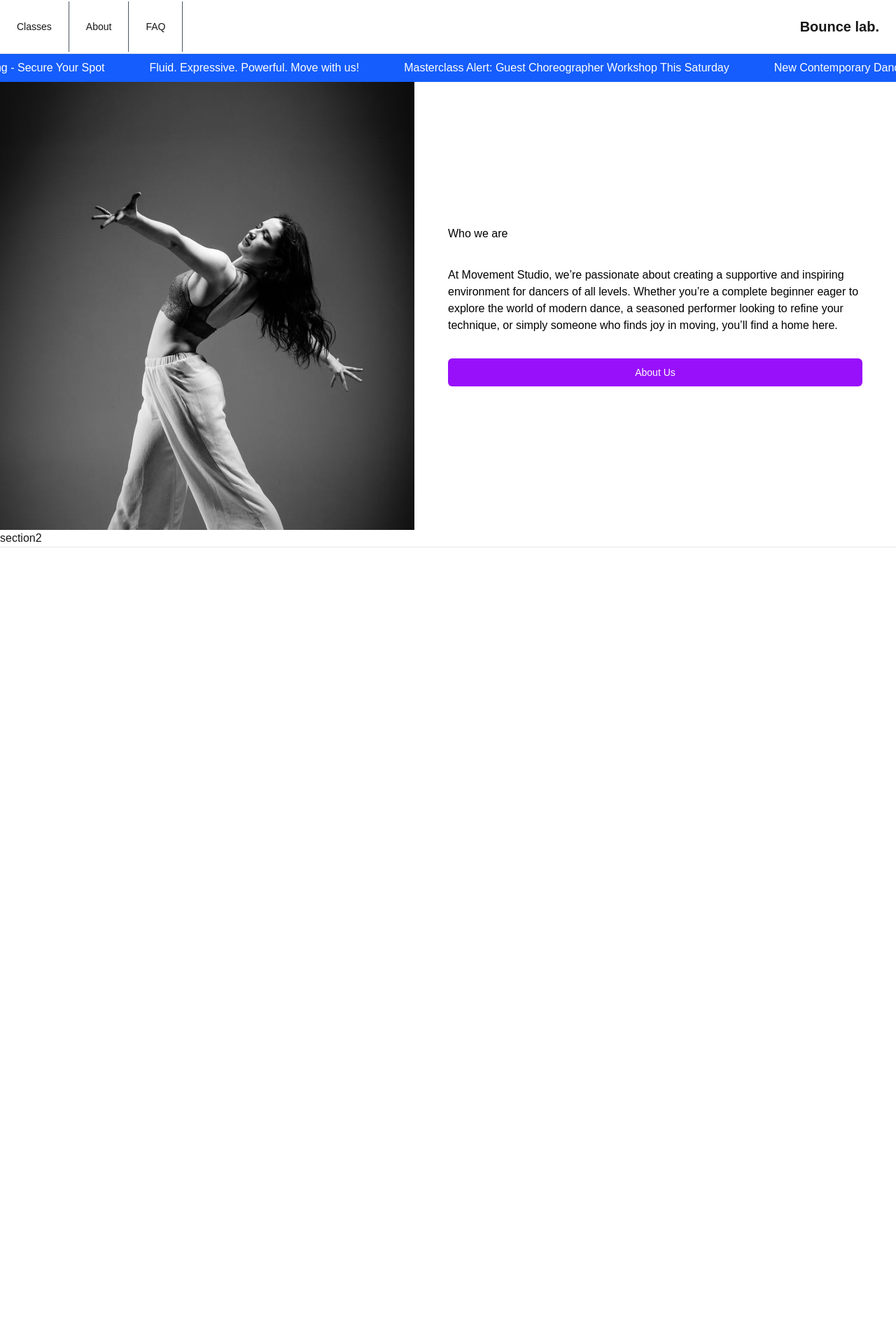
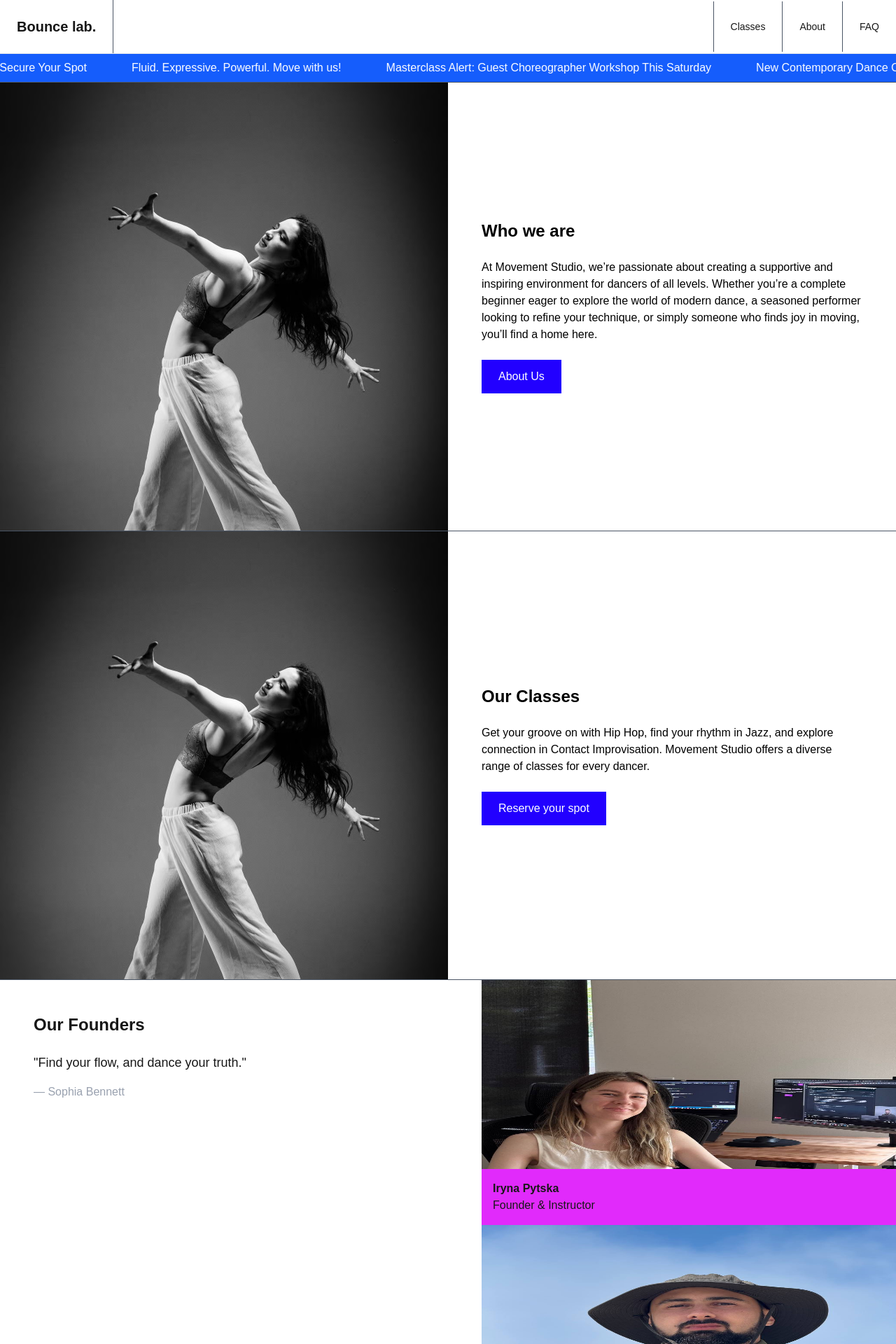
Before and after one commit to Yevhenii770/twerk, a Next.js app: page / in a window 1280 px wide. Shown: the top 1920 px of the page at 70% size. Before the commit the page ends 846 px from the top, so only its background shows below. Built offline with nearby package versions, Linux system fonts and the light colour scheme; a web font is replaced by a local one.

Commit message:
home page

```diff
--- a/app/(marketing)/about/page.tsx
+++ b/app/(marketing)/about/page.tsx
@@ -1,5 +1,3 @@
-import Image from "next/image";
-
 export default function About() {
   return (
     <div className="font-sans grid grid-rows-[20px_1fr_20px] items-center justify-items-center min-h-screen p-8 pb-20 gap-16 sm:p-20">
--- a/app/(marketing)/classes/page.tsx
+++ b/app/(marketing)/classes/page.tsx
@@ -1,5 +1,3 @@
-import Image from "next/image";
-
 export default function Classes() {
   return (
     <div className="font-sans grid grid-rows-[20px_1fr_20px] items-center justify-items-center min-h-screen p-8 pb-20 gap-16 sm:p-20">
--- a/app/(marketing)/layout.tsx
+++ b/app/(marketing)/layout.tsx
@@ -1,5 +1,4 @@
 import Link from "next/link";
-import Button from "@/components/ui/Button";
 
 export default async function MarketingLayout({
   children,
@@ -7,12 +6,17 @@ export default async function MarketingLayout({
   children: React.ReactNode;
 }) {
   return (
-    <div className="flex min-h-screen flex-col">
+    <>
       <header className="border-b border-gray-200 dark:border-dark-border-subtle bg-dark dark:bg-dark-base   w-full ">
         <div className="flex items-center justify-between divide-x-1 divide-gray-600">
+          <div className="p-6  mr-auto ">
+            <Link href="/" className="text-xl font-bold ">
+              Bounce lab.
+            </Link>
+          </div>
           <nav className="hidden md:flex ">
             <ul className="flex divide-x-1 divide-gray-600">
-              <li className="p-6 hover:bg-blue-600 transition-colors duration-300">
+              <li className="p-6 hover:bg-blue-600 transition-colors duration-300 border-l border-gray-600">
                 <Link href="/classes" className="text-sm   font-medium ">
                   Classes
                 </Link>
@@ -23,7 +27,7 @@ export default async function MarketingLayout({
                   About
                 </Link>
               </li>
-              <li className="p-6 hover:bg-blue-600 transition-colors duration-300">
+              <li className="p-6 hover:bg-blue-600 transition-colors duration-300 ">
                 {" "}
                 <Link href="/faq" className="text-sm   font-medium ">
                   FAQ
@@ -31,11 +35,6 @@ export default async function MarketingLayout({
               </li>
             </ul>
           </nav>
-          <div className="p-6  ml-auto">
-            <Link href="/" className="text-xl font-bold ">
-              Bounce lab.
-            </Link>
-          </div>
         </div>
       </header>
 
@@ -44,6 +43,6 @@ export default async function MarketingLayout({
       <footer className="border-t border-gray-200 dark:border-dark-border-subtle bg-dark dark:bg-dark-base">
         <div className="container mx-auto px-4 py-8"></div>
       </footer>
-    </div>
+    </>
   );
 }
--- a/app/(marketing)/page.tsx
+++ b/app/(marketing)/page.tsx
@@ -1,10 +1,12 @@
 import SectionContainer from "@/components/SectionContainer";
-import ImageSetup from "@/components/ui/Image";
+import ImageSetup from "@/components/ui/ImageSetup";
 import NewsTicker from "@/components/ui/NewsTicker";
 import Button from "@/components/ui/Button";
+import Link from "next/link";
+
 export default function Home() {
   return (
-    <div className="">
+    <>
       <NewsTicker
         items={[
           "New Contemporary Dance Classes Now Enrolling - Secure Your Spot",
@@ -14,13 +16,14 @@ export default function Home() {
         durationSec={18}
       />
       <SectionContainer>
-        <div className="relative flex-1 h-[60vh] md:h-[80vh] overflow-hidden">
-          {/* <h2 className="text-white z-1">Vision</h2> */}
-          <ImageSetup src="/sample.png" alt="alt test text" />
+        <div className="flex flex-col md:flex-row w-full">
+          <div className="relative w-full md:w-1/2 h-[60vh] md:h-[80vh] overflow-hidden">
+            <ImageSetup src="/sample.png" alt="Vision image" variant="cover" />
           </div>
-        <div className="flex-1 flex items-center justify-center  bg-white p-[48px]">
-          <div className="flex flex-col flex-start gap-[35px]">
-            <h3 className="text-black">Who we are</h3>
+
+          <div className="flex w-full md:w-1/2 items-center bg-white p-8 md:p-12">
+            <div className="flex flex-col gap-6 w-full">
+              <h3 className="text-black text-2xl font-bold">Who we are</h3>
               <p className="text-black">
                 At Movement Studio, we’re passionate about creating a supportive
                 and inspiring environment for dancers of all levels. Whether
@@ -28,14 +31,73 @@ export default function Home() {
                 dance, a seasoned performer looking to refine your technique, or
                 simply someone who finds joy in moving, you’ll find a home here.
               </p>
-
-            <Button type="submit" className="w-full" variant="primary">
+              <Link href="/about" className="w-fit">
+                <Button
+                  type="submit"
+                  className="self-start md:w-auto"
+                  variant="primary"
+                >
                   About Us
                 </Button>
+              </Link>
+            </div>
           </div>
         </div>
       </SectionContainer>
-      <section>section2</section>
+      <SectionContainer>
+        <div className="flex flex-col md:flex-row w-full">
+          <div className="relative w-full md:w-1/2 h-[60vh] md:h-[80vh] overflow-hidden">
+            <ImageSetup src="/sample.png" alt="Classes image" variant="cover" />
           </div>
+
+          <div className="flex w-full md:w-1/2 items-center bg-white p-8 md:p-12">
+            <div className="flex flex-col gap-6 w-full">
+              <h3 className="text-black text-2xl font-bold">Our Classes</h3>
+              <p className="text-black">
+                Get your groove on with Hip Hop, find your rhythm in Jazz, and
+                explore connection in Contact Improvisation. Movement Studio
+                offers a diverse range of classes for every dancer.
+              </p>
+              <Link href="/classes" className="w-fit">
+                <Button
+                  type="submit"
+                  className="self-start md:w-auto"
+                  variant="primary"
+                >
+                  Reserve your spot
+                </Button>
+              </Link>
+            </div>
+          </div>
+        </div>
+      </SectionContainer>
+      <SectionContainer>
+        <div className="flex-1 p-8 md:p-12">
+          <h2 className="text-2xl font-bold mb-6">Our Founders</h2>
+          <p className="text-lg mb-4">
+            "Find your flow, and dance your truth."
+          </p>
+          <p className="text-gray-400">— Sophia Bennett</p>
+        </div>
+
+        <div className="flex-1 grid grid-rows-2">
+          <div className="relative h-[250px] md:h-[350px]">
+            <ImageSetup src="/iryna.jpg" alt="Classes image" />
+            <div className="absolute bottom-0 left-0 w-full bg-fuchsia-500 p-4">
+              <h3 className="font-bold">Iryna Pytska</h3>
+              <p>Founder & Instructor</p>
+            </div>
+          </div>
+
+          <div className="relative h-[250px] md:h-[350px]">
+            <ImageSetup src="/yevhenii.jpg" alt="Classes image" />
+            <div className="absolute bottom-0 left-0 w-full bg-cyan-100 p-4">
+              <h3 className="font-bold text-black">Yevhenii Sitolenko</h3>
+              <p className="text-black">Web developer</p>
+            </div>
+          </div>
+        </div>
+      </SectionContainer>
+    </>
   );
 }
--- a/components/SectionContainer.tsx
+++ b/components/SectionContainer.tsx
@@ -1,9 +1,23 @@
+import React from "react";
+import { cn } from "@/lib/utils";
+
+type SectionContainerProps = {
+  children: React.ReactNode;
+  className?: string;
+};
+
 export default function SectionContainer({
   children,
-}: {
-  children: React.ReactNode;
-}) {
+  className,
+}: SectionContainerProps) {
   return (
-    <section className="flex flex-col md:flex-row w-full ">{children}</section>
+    <section
+      className={cn(
+        "flex flex-col md:flex-row w-full border-t border-gray-600",
+        className
+      )}
+    >
+      {children}
+    </section>
   );
 }
--- a/components/ui/Button.tsx
+++ b/components/ui/Button.tsx
@@ -17,24 +17,24 @@ export default function Button({
   ...props
 }: ButtonProps) {
   const baseStyles =
-    "font-medium transition-colors focus-visible:outline-none focus-visible:ring-2 focus-visible:ring-offset-2 disabled:opacity-50 disabled:pointer-events-none ";
+    "cursor-pointer font-medium transition-colors focus-visible:outline-none focus-visible:ring-2 focus-visible:ring-offset-2 disabled:opacity-50 disabled:pointer-events-none ";
 
   const variants = {
     primary:
-      "bg-purple-600 text-white hover:bg-purple-700 active:bg-purple-800",
+      "bg-[rgb(34,0,255)] text-white hover:bg-[rgb(20,0,200)] active:bg-[rgb(15,0,150)]",
     secondary:
       "bg-gray-200 text-gray-900 hover:bg-gray-300 dark:bg-gray-700 dark:text-gray-100 dark:hover:bg-gray-600",
     outline:
-      "border border-gray-300 bg-transparent hover:bg-gray-100 dark:border-dark-border-medium dark:hover:bg-gray-800 dark:hover:text-gray-100 dark:text-gray-100",
+      "border border-gray-300 bg-transparent hover:bg-gray-100 dark:border-gray-600 dark:hover:bg-gray-800",
     ghost:
-      "bg-transparent hover:bg-gray-100 dark:hover:bg-gray-800 dark:hover:text-gray-100 dark:text-gray-100",
+      "bg-transparent hover:bg-gray-100 dark:hover:bg-gray-800 dark:text-gray-100",
     danger: "bg-red-600 text-white hover:bg-red-700",
   };
 
   const sizes = {
-    sm: "h-8 px-3 text-xs rounded-md",
-    md: "h-10 px-4 py-2 text-sm rounded-md",
-    lg: "h-12 px-6 py-3 text-base rounded-lg",
+    sm: "px-3 py-1.5 text-sm",
+    md: "px-6 py-3 text-base",
+    lg: "px-8 py-4 text-lg",
   };
 
   return (
--- a/components/ui/Image.tsx
+++ /dev/null
@@ -1,17 +0,0 @@
-import Image from "next/image";
-
-type ImageSetupProps = {
-  alt: string;
-  src: string;
-};
-export default function ImageSetup({ alt, src }: ImageSetupProps) {
-  return (
-    <Image
-      src={src}
-      fill
-      className="object-cover"
-      sizes="(min-width:768px) 50vw, 100vw"
-      alt={alt}
-    />
-  );
-}
--- /dev/null
+++ b/components/ui/ImageSetup.tsx
@@ -0,0 +1,26 @@
+import Image from "next/image";
+
+type ImageSetupProps = {
+  alt: string;
+  src: string;
+  className?: string;
+  variant?: "cover" | "contain";
+};
+
+export default function ImageSetup({
+  alt,
+  src,
+  className = "",
+  variant = "cover",
+}: ImageSetupProps) {
+  return (
+    <Image
+      src={src}
+      alt={alt}
+      fill
+      priority
+      className={`object-${variant} w-full h-full ${className}`}
+      sizes="(max-width: 768px) 100vw, 50vw"
+    />
+  );
+}
```
Also changed, not shown: public/iryna.jpg (added), public/yevhenii.jpg (added). Lines whose indentation alone changed are shown as unchanged.
